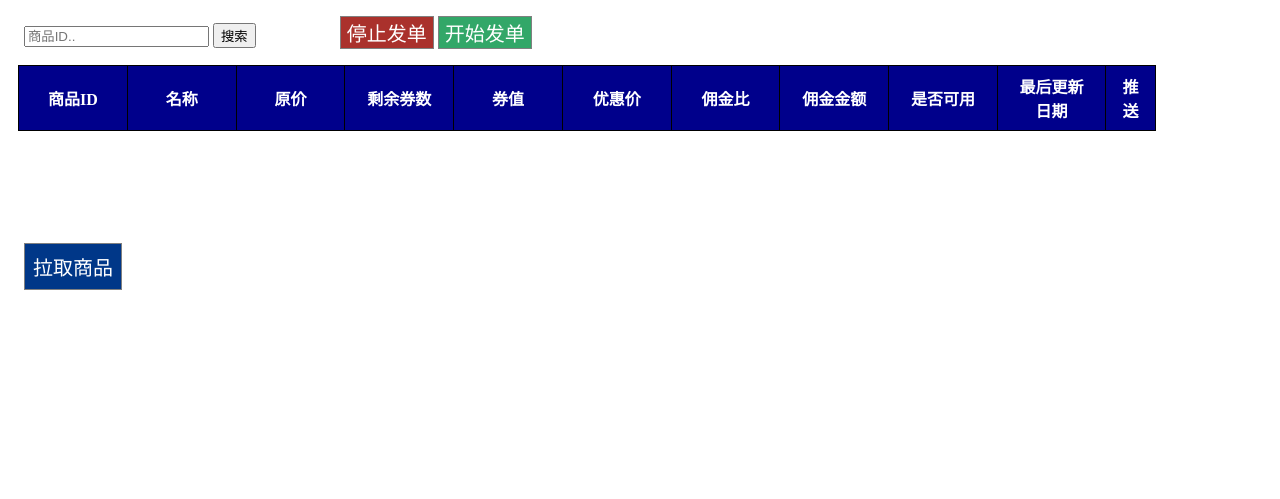
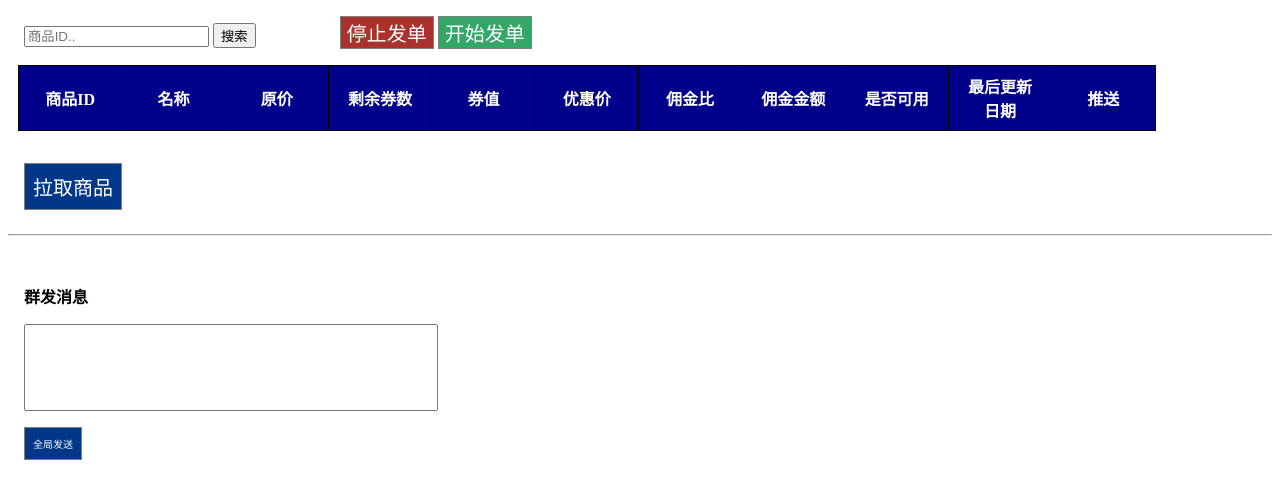
Before and after one commit to Cross-maxwell/tbk_new, a Django app: page /operate/operating/ in a window 1280 px wide. Shown: the top 499 px of the page. Run offline with Django 3.2, Linux system fonts and the light colour scheme; lists and menus that the app fills with data are empty; parts of the project's set-up code (start-up, migrations or seed data) failed here and were passed over.

Commit message:
[update]1.更新推单界面，增加群发消息功能。2.修复ProductDetail创建时的异常捕捉。

```diff
--- a/taobaoke/apps/broadcast/models/entry_models.py
+++ b/taobaoke/apps/broadcast/models/entry_models.py
@@ -266,7 +266,7 @@ def create_detail_and_cate(sender, instance, created, **kwargs):
     detail_dict['seller_nick'] = item_info['nick']
     try:
         detail_dict['small_imgs'] = json.dumps(map(lambda x: x.encode('utf-8'), item_info['small_images']['string']))
-    except IndexError:
+    except KeyError:
         detail_dict['small_imgs'] = json.dumps([])
     detail_dict['cate'] = cate
     # detail_dict['describe_imgs'] = describe_imgs
--- a/taobaoke/apps/broadcast/templates/products.html
+++ b/taobaoke/apps/broadcast/templates/products.html
@@ -30,7 +30,7 @@
             {%  for p in products %}
         <tr>
             <td><a class="product-link" href="/operate/operating-edit/?product_id={{ p.item_id }}"> {{ p.item_id }}</a></td>
-            <td style="font-size: larger">{{ p.title }}</td>
+            <td style="font-size: smaller">{{ p.title }}</td>
             <td>{{ p.org_price }}</td>
             <td>{{ p.cupon_left }}</td>
             <td>{{ p.cupon_value }}</td>
@@ -44,6 +44,12 @@
         {% endfor %}
     </table>
     <button class="button-refresh-products" onclick=refresh_products()>拉取商品</button>
+    <hr/>
+    <div class="send-message-frame" >
+        <p style="font-weight: bolder">群发消息</p>
+        <textarea name="global-message" class="global-message" rows="5" cols="50"></textarea>
+        <button class="button-send-message" onclick=send_message_to_all()>全局发送</button>
+    </div>
 </body>
 </html>
 
@@ -100,7 +106,7 @@
         border-collapse: collapse;
         margin: 10px ;
         width: 90%;
-        margin-bottom: 6rem;
+        margin-bottom: 1rem;
     }
     tr{
         text-align: center;
@@ -116,7 +122,35 @@
         background-color: darkblue;
     }
     td ,th{
-        width:10%
+        width:9%
+    }
+
+    .send-message-frame{
+        margin: 1rem;
+        margin-top: 3rem;
+    }
+    .send-message-frame , .global-message, .button-send-message{
+        display: block;
+        margin-bottom: 1rem;
+    }
+    .global-message {
+        overflow: hidden;
+        resize: none;
+        padding: 5px;
+    }
+    .button-send-message{
+        padding: 0.5rem;
+        background-color: #003788;
+        color: white;
+        border: 1px solid gray;
+        font-size: 10px;
+    }
+    .button-send-message:hover {
+        background-color: #d5e0e3;
+        color: #003788;
+        border: 1px solid gray;
+        font-size: 10px;
+        font-weight: bolder;
     }
 
 </style>
@@ -179,11 +213,27 @@
                 console.log(1);
             }
         };
-
         xhr.open('post','/tk/send_artifical_msg', true);
         var obj = JSON.stringify({'item_id': item_id,'data':tmpdata});
         xhr.send(obj);
         alert('推送成功！');
-    }
+    };
+    var send_message_to_all = function(){
+        var tmpdata = [];
+        var message  = document.getElementsByClassName("global-message")[0].value;
+        tmpdata.push(message);
+        var xhr = new XMLHttpRequest();
+        xhr.onreadystatechange = function () {
+            if (xhr.readyState === 4) {
+                console.log(1);
+            }
+        };
+        xhr.open('post','http://s-prod-04.qunzhu666.com/api/robot/send_group_msg/', true);
+        var obj = JSON.stringify({"platform_id":"make_money_together", "data":tmpdata});
+        xhr.send(obj);
+        alert("发送成功！");
+    };
+
+{#    s-prod-04.qunzhu666.com/api/robot/send_group_msg/#}
 
 </script>
```
